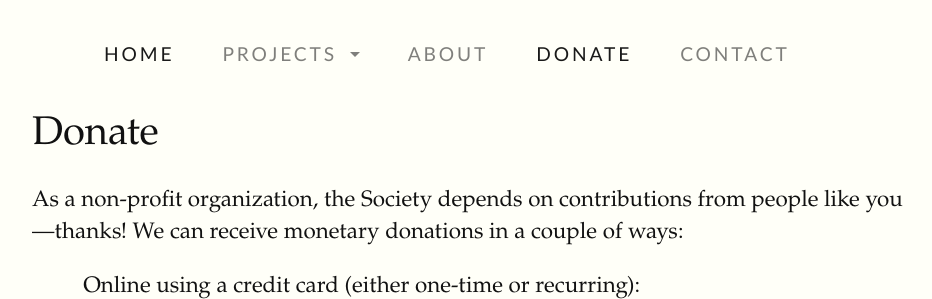
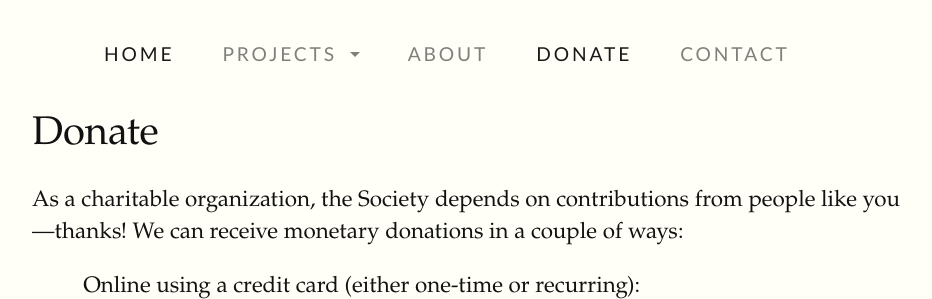
Before and after one commit to thesesc/thesesc.github.io, a Jekyll site: the page built from donate.html, in a window 1280 px wide, cut to the strip 0-299 px from the top of the page. Shown: the whole strip, without its empty margins (96-1028 px from the left). Built offline with Jekyll 4.4.1, drawn with Linux system fonts in a browser that asks for light colours.

Commit message:
Not a NFP yet

```diff
--- a/donate.html
+++ b/donate.html
@@ -5,7 +5,7 @@ permalink: /donate/
 ---
 
 <p>
-As a non-profit organization, the Society depends on contributions from people like you—thanks! We can receive monetary donations in a couple of ways:
+As a charitable organization, the Society depends on contributions from people like you—thanks! We can receive monetary donations in a couple of ways:
 </p>
 
 <ul class="content-listing">
```
